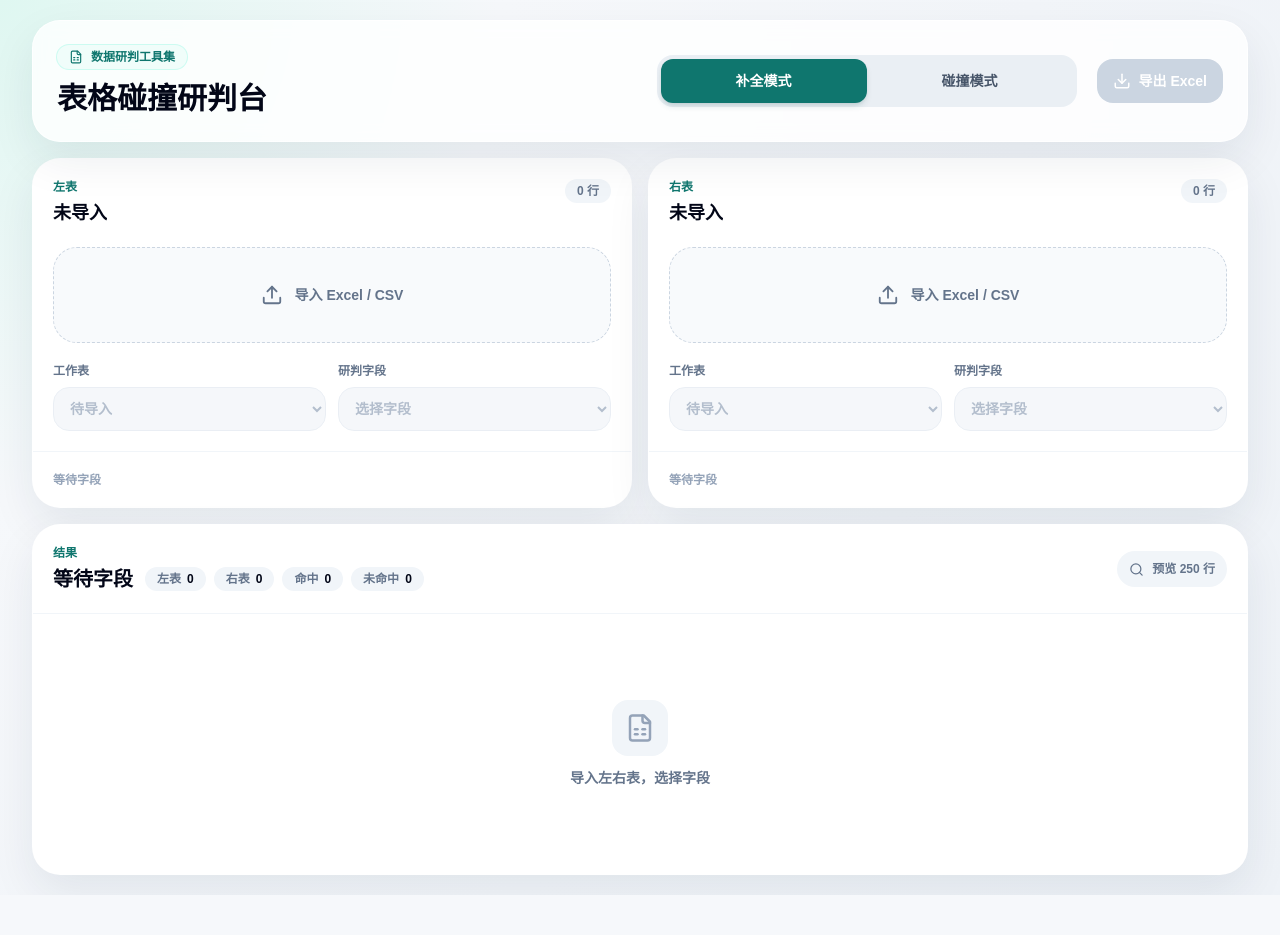
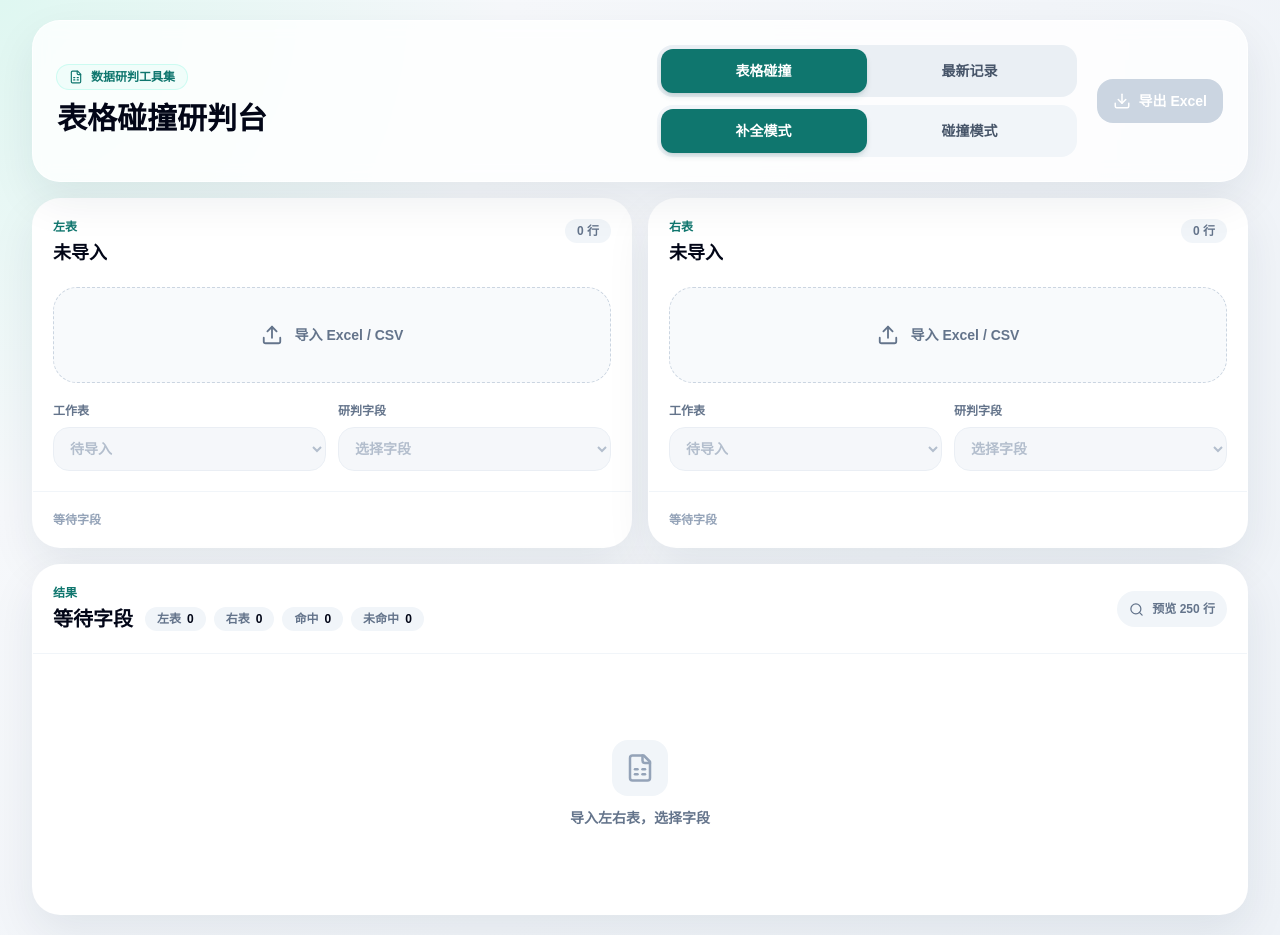
Before and after one commit to chkfail/data-analysis-workbench, a Next.js app: page / in a window 1280 px wide. Before the commit the page ends 895 px from the top, so only its background shows below. Built offline with nearby package versions, Linux system fonts and the light colour scheme.

Commit message:
Add latest-record analysis tool

```diff
--- a/app/page.tsx
+++ b/app/page.tsx
@@ -1,20 +1,13 @@
 "use client";
 
+import type { ReactNode } from "react";
 import { useMemo, useState } from "react";
 import * as XLSX from "xlsx";
-import {
-  AlertCircle,
-  CheckCircle2,
-  Download,
-  FileSpreadsheet,
-  Loader2,
-  Search,
-  Upload,
-  X
-} from "lucide-react";
+import { AlertCircle, CheckCircle2, Download, FileSpreadsheet, Loader2, Search, Upload, X } from "lucide-react";
 
+type ToolMode = "collision" | "latest";
 type MatchMode = "complete" | "collision";
-type TableSide = "left" | "right";
+type TableSlot = "left" | "right" | "latest";
 type DataRow = Record<string, string | number | boolean | null>;
 
 type WorkbookState = {
@@ -23,10 +16,13 @@ type WorkbookState = {
   activeSheet: string;
 };
 
-type JoinedRow = {
+type OutputRow = {
   id: string;
+  data: Record<string, string>;
+};
+
+type JoinedRow = OutputRow & {
   status: "matched" | "left-only";
-  data: Record<string, string>;
 };
 
 const MAX_PREVIEW_ROWS = 250;
@@ -91,33 +87,47 @@ function formatValue(value: unknown) {
   return String(value);
 }
 
-function downloadExcel(filename: string, columns: string[], rows: JoinedRow[]) {
-  const sheet = XLSX.utils.json_to_sheet(
-    rows.map((row) => row.data),
-    {
-      header: columns
+function toTimestamp(value: unknown) {
+  if (value === null || value === undefined || value === "") return null;
+
+  if (typeof value === "number") {
+    if (value > 25569 && value < 60000) return (value - 25569) * 86400 * 1000;
+    return value;
   }
-  );
+
+  const text = String(value).trim();
+  const parsed = Date.parse(text);
+  return Number.isNaN(parsed) ? null : parsed;
+}
+
+function downloadExcel(filename: string, sheetName: string, columns: string[], rows: OutputRow[]) {
+  const sheet = XLSX.utils.json_to_sheet(rows.map((row) => row.data), { header: columns });
   const workbook = XLSX.utils.book_new();
-  XLSX.utils.book_append_sheet(workbook, sheet, "碰撞结果");
+  XLSX.utils.book_append_sheet(workbook, sheet, sheetName);
   XLSX.writeFile(workbook, filename);
 }
 
 export default function Home() {
+  const [toolMode, setToolMode] = useState<ToolMode>("collision");
+  const [matchMode, setMatchMode] = useState<MatchMode>("complete");
   const [leftBook, setLeftBook] = useState<WorkbookState | null>(null);
   const [rightBook, setRightBook] = useState<WorkbookState | null>(null);
+  const [latestBook, setLatestBook] = useState<WorkbookState | null>(null);
   const [leftField, setLeftField] = useState("");
   const [rightField, setRightField] = useState("");
-  const [matchMode, setMatchMode] = useState<MatchMode>("complete");
-  const [loadingSide, setLoadingSide] = useState<TableSide | null>(null);
+  const [latestBaseField, setLatestBaseField] = useState("");
+  const [latestTimeField, setLatestTimeField] = useState("");
+  const [loadingSlot, setLoadingSlot] = useState<TableSlot | null>(null);
   const [error, setError] = useState("");
 
   const leftRows = leftBook?.sheets[leftBook.activeSheet] ?? [];
   const rightRows = rightBook?.sheets[rightBook.activeSheet] ?? [];
+  const latestRows = latestBook?.sheets[latestBook.activeSheet] ?? [];
   const leftColumns = useMemo(() => getColumns(leftRows), [leftRows]);
   const rightColumns = useMemo(() => getColumns(rightRows), [rightRows]);
+  const latestColumns = useMemo(() => getColumns(latestRows), [latestRows]);
 
-  const result = useMemo(() => {
+  const collisionResult = useMemo(() => {
     if (!leftField || !rightField || leftRows.length === 0 || rightRows.length === 0) {
       return { rows: [] as JoinedRow[], columns: [] as string[], matched: 0, leftOnly: 0 };
     }
@@ -172,40 +182,97 @@ export default function Home() {
     return { rows, columns, matched, leftOnly };
   }, [matchMode, leftColumns, leftField, leftRows, rightColumns, rightField, rightRows]);
 
-  const previewRows = result.rows.slice(0, MAX_PREVIEW_ROWS);
+  const latestResult = useMemo(() => {
+    if (!latestBaseField || !latestTimeField || latestRows.length === 0) {
+      return { rows: [] as OutputRow[], columns: [] as string[], groups: 0, ignored: 0 };
+    }
+
+    const latestByKey = new Map<string, { index: number; row: DataRow; timestamp: number | null }>();
+    let ignored = 0;
+
+    latestRows.forEach((row, index) => {
+      const key = formatValue(row[latestBaseField]).trim();
+      if (!key) {
+        ignored += 1;
+        return;
+      }
+
+      const timestamp = toTimestamp(row[latestTimeField]);
+      const current = latestByKey.get(key);
+      const currentScore = current?.timestamp ?? Number.NEGATIVE_INFINITY;
+      const nextScore = timestamp ?? Number.NEGATIVE_INFINITY;
+
+      if (!current || nextScore > currentScore || (nextScore === currentScore && index > current.index)) {
+        latestByKey.set(key, { index, row, timestamp });
+      }
+    });
+
+    const columns = ["基准字段值", "时间字段值", ...latestColumns];
+    const rows = Array.from(latestByKey.entries())
+      .sort(([, a], [, b]) => (b.timestamp ?? Number.NEGATIVE_INFINITY) - (a.timestamp ?? Number.NEGATIVE_INFINITY))
+      .map<OutputRow>(([key, item]) => ({
+        id: `${key}-${item.index}`,
+        data: {
+          基准字段值: key,
+          时间字段值: formatValue(item.row[latestTimeField]),
+          ...Object.fromEntries(latestColumns.map((column) => [column, formatValue(item.row[column])]))
+        }
+      }));
+
+    return { rows, columns, groups: rows.length, ignored };
+  }, [latestBaseField, latestColumns, latestRows, latestTimeField]);
+
   const canJoin = Boolean(leftBook && rightBook && leftField && rightField);
+  const canPickLatest = Boolean(latestBook && latestBaseField && latestTimeField);
+  const collisionPreviewRows = collisionResult.rows.slice(0, MAX_PREVIEW_ROWS);
+  const latestPreviewRows = latestResult.rows.slice(0, MAX_PREVIEW_ROWS);
+  const activeRows = toolMode === "collision" ? collisionResult.rows : latestResult.rows;
+  const activeColumns = toolMode === "collision" ? collisionResult.columns : latestResult.columns;
+  const exportName = toolMode === "collision" ? "表格碰撞结果.xlsx" : "最新记录结果.xlsx";
+  const exportSheetName = toolMode === "collision" ? "碰撞结果" : "最新记录";
 
-  async function handleFile(side: TableSide, file?: File) {
+  async function handleFile(slot: TableSlot, file?: File) {
     if (!file) return;
 
     setError("");
-    setLoadingSide(side);
+    setLoadingSlot(slot);
 
     try {
       const workbook = await parseWorkbook(file);
-      if (side === "left") {
+
+      if (slot === "left") {
         setLeftBook(workbook);
         setLeftField("");
-      } else {
+      } else if (slot === "right") {
         setRightBook(workbook);
         setRightField("");
+      } else {
+        setLatestBook(workbook);
+        setLatestBaseField("");
+        setLatestTimeField("");
       }
     } catch {
       setError("文件解析失败，请上传 .xlsx / .xls / .csv 文件。");
     } finally {
-      setLoadingSide(null);
+      setLoadingSlot(null);
     }
   }
 
-  function updateSheet(side: TableSide, sheet: string) {
-    if (side === "left" && leftBook) {
+  function updateSheet(slot: TableSlot, sheet: string) {
+    if (slot === "left" && leftBook) {
       setLeftBook({ ...leftBook, activeSheet: sheet });
       setLeftField("");
     }
 
-    if (side === "right" && rightBook) {
+    if (slot === "right" && rightBook) {
       setRightBook({ ...rightBook, activeSheet: sheet });
       setRightField("");
+    }
+
+    if (slot === "latest" && latestBook) {
+      setLatestBook({ ...latestBook, activeSheet: sheet });
+      setLatestBaseField("");
+      setLatestTimeField("");
     }
   }
 
@@ -219,20 +286,30 @@ export default function Home() {
                 <FileSpreadsheet size={14} />
                 数据研判工具集
               </div>
-              <h1 className="text-2xl font-black tracking-normal text-slate-950 sm:text-3xl">表格碰撞研判台</h1>
+              <h1 className="text-2xl font-black tracking-normal text-slate-950 sm:text-3xl">
+                {toolMode === "collision" ? "表格碰撞研判台" : "最新记录研判台"}
+              </h1>
             </div>
 
+            <div className="grid gap-2">
               <div className="grid grid-cols-2 rounded-2xl bg-slate-200/70 p-1">
+                <ModeButton active={toolMode === "collision"} onClick={() => setToolMode("collision")} title="表格碰撞" />
+                <ModeButton active={toolMode === "latest"} onClick={() => setToolMode("latest")} title="最新记录" />
+              </div>
+              {toolMode === "collision" ? (
+                <div className="grid grid-cols-2 rounded-2xl bg-slate-100 p-1">
                   <ModeButton active={matchMode === "complete"} onClick={() => setMatchMode("complete")} title="补全模式" />
                   <ModeButton active={matchMode === "collision"} onClick={() => setMatchMode("collision")} title="碰撞模式" />
+                </div>
+              ) : null}
             </div>
 
             <button
               className="inline-flex h-11 items-center justify-center gap-2 rounded-2xl bg-slate-950 px-4 text-sm font-bold text-white shadow-lg shadow-slate-950/15 transition hover:bg-slate-800 disabled:cursor-not-allowed disabled:bg-slate-300 disabled:shadow-none"
               type="button"
-              disabled={result.rows.length === 0}
-              onClick={() => downloadExcel("表格碰撞结果.xlsx", result.columns, result.rows)}
-              title="导出碰撞结果"
+              disabled={activeRows.length === 0}
+              onClick={() => downloadExcel(exportName, exportSheetName, activeColumns, activeRows)}
+              title="导出结果"
             >
               <Download size={18} />
               导出 Excel
@@ -250,88 +327,79 @@ export default function Home() {
           </div>
         ) : null}
 
+        {toolMode === "collision" ? (
+          <>
             <section className="grid gap-4 lg:grid-cols-2">
               <DataPanel
-            side="left"
+                slot="left"
                 title="左表"
                 workbook={leftBook}
                 columns={leftColumns}
                 selectedField={leftField}
-            loading={loadingSide === "left"}
+                loading={loadingSlot === "left"}
                 onFile={handleFile}
                 onField={setLeftField}
                 onSheet={updateSheet}
               />
 
               <DataPanel
-            side="right"
+                slot="right"
                 title="右表"
                 workbook={rightBook}
                 columns={rightColumns}
                 selectedField={rightField}
-            loading={loadingSide === "right"}
+                loading={loadingSlot === "right"}
                 onFile={handleFile}
                 onField={setRightField}
                 onSheet={updateSheet}
               />
             </section>
 
-        <section className="overflow-hidden rounded-[28px] border border-white/70 bg-white shadow-panel">
-          <div className="flex flex-col gap-3 border-b border-slate-100 p-5 sm:flex-row sm:items-center sm:justify-between">
-            <div>
-              <p className="text-xs font-black text-field">结果</p>
-              <div className="mt-1 flex flex-wrap items-end gap-3">
-                <h2 className="text-xl font-black text-slate-950">{canJoin ? `${result.rows.length.toLocaleString("zh-CN")} 条` : "等待字段"}</h2>
-                <div className="flex flex-wrap gap-2 pb-0.5">
-                  <InlineMetric label="左表" value={leftRows.length} />
-                  <InlineMetric label="右表" value={rightRows.length} />
-                  <InlineMetric label="命中" value={result.matched} />
-                  <InlineMetric label="未命中" value={matchMode === "complete" ? result.leftOnly : 0} />
-                </div>
-              </div>
-            </div>
-            <div className="inline-flex h-9 items-center gap-2 rounded-full bg-slate-100 px-3 text-xs font-bold text-slate-500">
-              <Search size={15} />
-              预览 {MAX_PREVIEW_ROWS} 行
-            </div>
-          </div>
+            <ResultPanel
+              canShow={canJoin}
+              rows={collisionResult.rows}
+              columns={collisionResult.columns}
+              previewRows={collisionPreviewRows}
+              emptyText={canJoin ? "当前字段没有结果" : "导入左右表，选择字段"}
+              metrics={[
+                ["左表", leftRows.length],
+                ["右表", rightRows.length],
+                ["命中", collisionResult.matched],
+                ["未命中", matchMode === "complete" ? collisionResult.leftOnly : 0]
+              ]}
+              renderCell={(row, column) => (column === "状态" ? <StatusBadge status={(row as JoinedRow).status} /> : row.data[column])}
+            />
+          </>
+        ) : (
+          <>
+            <LatestPanel
+              workbook={latestBook}
+              columns={latestColumns}
+              baseField={latestBaseField}
+              timeField={latestTimeField}
+              loading={loadingSlot === "latest"}
+              onFile={handleFile}
+              onBaseField={setLatestBaseField}
+              onTimeField={setLatestTimeField}
+              onSheet={updateSheet}
+            />
 
-          {canJoin && result.rows.length > 0 ? (
-            <div className="max-h-[560px] overflow-auto">
-              <table className="min-w-[960px] border-collapse text-left text-sm">
-                <thead>
-                  <tr>
-                    {result.columns.map((column) => (
-                      <th key={column} className="sticky top-0 z-10 border-b border-slate-200 bg-slate-100 px-4 py-3 text-xs font-black text-slate-600">
-                        {column}
-                      </th>
-                    ))}
-                  </tr>
-                </thead>
-                <tbody className="divide-y divide-slate-100">
-                  {previewRows.map((row) => (
-                    <tr key={row.id} className={row.status === "left-only" ? "bg-amber-50/50" : "hover:bg-teal-50/40"}>
-                      {result.columns.map((column) => (
-                        <td key={column} className="max-w-[260px] truncate px-4 py-3 text-slate-700">
-                          {column === "状态" ? <StatusBadge status={row.status} /> : row.data[column]}
-                        </td>
-                      ))}
-                    </tr>
-                  ))}
-                </tbody>
-              </table>
-            </div>
-          ) : (
-            <div className="grid min-h-[260px] place-items-center p-8">
-              <div className="grid justify-items-center gap-3 text-center">
-                <div className="grid h-14 w-14 place-items-center rounded-2xl bg-slate-100 text-slate-400">
-                  <FileSpreadsheet size={30} />
-                </div>
-                <p className="text-sm font-bold text-slate-500">{canJoin ? "当前字段没有结果" : "导入左右表，选择字段"}</p>
-              </div>
-            </div>
+            <ResultPanel
+              canShow={canPickLatest}
+              rows={latestResult.rows}
+              columns={latestResult.columns}
+              previewRows={latestPreviewRows}
+              emptyText={canPickLatest ? "当前字段没有结果" : "导入表格，选择基准字段和时间字段"}
+              metrics={[
+                ["原始行数", latestRows.length],
+                ["基准数量", latestResult.groups],
+                ["最新记录", latestResult.rows.length],
+                ["空基准忽略", latestResult.ignored]
+              ]}
+              renderCell={(row, column) => row.data[column]}
+            />
+          </>
         )}
-        </section>
       </div>
     </main>
   );
@@ -353,7 +421,7 @@ function ModeButton({ active, onClick, title }: { active: boolean; onClick: () =
 }
 
 function DataPanel({
-  side,
+  slot,
   title,
   workbook,
   columns,
@@ -363,15 +431,92 @@ function DataPanel({
   onField,
   onSheet
 }: {
-  side: TableSide;
+  slot: TableSlot;
   title: string;
   workbook: WorkbookState | null;
   columns: string[];
   selectedField: string;
   loading: boolean;
-  onFile: (side: TableSide, file?: File) => void;
+  onFile: (slot: TableSlot, file?: File) => void;
   onField: (field: string) => void;
-  onSheet: (side: TableSide, sheet: string) => void;
+  onSheet: (slot: TableSlot, sheet: string) => void;
+}) {
+  return (
+    <TableCard
+      slot={slot}
+      title={title}
+      workbook={workbook}
+      columns={columns}
+      loading={loading}
+      controlGridClass="sm:grid-cols-2"
+      onFile={onFile}
+      onSheet={onSheet}
+      controls={<FieldSelect label="研判字段" disabled={columns.length === 0} value={selectedField} onChange={onField} placeholder="选择字段" options={columns} />}
+    />
+  );
+}
+
+function LatestPanel({
+  workbook,
+  columns,
+  baseField,
+  timeField,
+  loading,
+  onFile,
+  onBaseField,
+  onTimeField,
+  onSheet
+}: {
+  workbook: WorkbookState | null;
+  columns: string[];
+  baseField: string;
+  timeField: string;
+  loading: boolean;
+  onFile: (slot: TableSlot, file?: File) => void;
+  onBaseField: (field: string) => void;
+  onTimeField: (field: string) => void;
+  onSheet: (slot: TableSlot, sheet: string) => void;
+}) {
+  return (
+    <TableCard
+      slot="latest"
+      title="数据表"
+      workbook={workbook}
+      columns={columns}
+      loading={loading}
+      controlGridClass="sm:grid-cols-3"
+      onFile={onFile}
+      onSheet={onSheet}
+      controls={
+        <>
+          <FieldSelect label="基准字段" disabled={columns.length === 0} value={baseField} onChange={onBaseField} placeholder="Partition By" options={columns} />
+          <FieldSelect label="时间字段" disabled={columns.length === 0} value={timeField} onChange={onTimeField} placeholder="Order By 时间" options={columns} />
+        </>
+      }
+    />
+  );
+}
+
+function TableCard({
+  slot,
+  title,
+  workbook,
+  columns,
+  loading,
+  controlGridClass,
+  controls,
+  onFile,
+  onSheet
+}: {
+  slot: TableSlot;
+  title: string;
+  workbook: WorkbookState | null;
+  columns: string[];
+  loading: boolean;
+  controlGridClass: string;
+  controls: ReactNode;
+  onFile: (slot: TableSlot, file?: File) => void;
+  onSheet: (slot: TableSlot, sheet: string) => void;
 }) {
   const rowCount = workbook ? workbook.sheets[workbook.activeSheet]?.length ?? 0 : 0;
   const columnPreview = columns.slice(0, 5);
@@ -389,7 +534,7 @@ function DataPanel({
             <label className="inline-flex h-8 cursor-pointer items-center gap-1.5 rounded-full bg-field px-3 text-xs font-black text-white transition hover:bg-teal-700">
               <Upload size={13} />
               更换
-              <input className="sr-only" accept=".xlsx,.xls,.csv" type="file" onChange={(event) => onFile(side, event.target.files?.[0])} />
+              <input className="sr-only" accept=".xlsx,.xls,.csv" type="file" onChange={(event) => onFile(slot, event.target.files?.[0])} />
             </label>
           ) : null}
         </div>
@@ -400,21 +545,21 @@ function DataPanel({
           <label className="group flex min-h-24 cursor-pointer items-center justify-center gap-3 rounded-3xl border border-dashed border-slate-300 bg-slate-50 text-sm font-black text-slate-500 transition hover:border-field hover:bg-teal-50 hover:text-field">
             {loading ? <Loader2 className="animate-spin" size={22} /> : <Upload size={22} />}
             <span>{loading ? "解析中" : "导入 Excel / CSV"}</span>
-            <input className="sr-only" accept=".xlsx,.xls,.csv" type="file" onChange={(event) => onFile(side, event.target.files?.[0])} />
+            <input className="sr-only" accept=".xlsx,.xls,.csv" type="file" onChange={(event) => onFile(slot, event.target.files?.[0])} />
           </label>
         </div>
       ) : null}
 
-      <div className="grid gap-3 p-5 sm:grid-cols-2">
+      <div className={`grid gap-3 p-5 ${controlGridClass}`}>
         <FieldSelect
           label="工作表"
           disabled={!workbook}
           value={workbook?.activeSheet ?? ""}
-          onChange={(value) => onSheet(side, value)}
+          onChange={(value) => onSheet(slot, value)}
           placeholder="待导入"
           options={workbook ? Object.keys(workbook.sheets) : []}
         />
-        <FieldSelect label="研判字段" disabled={columns.length === 0} value={selectedField} onChange={onField} placeholder="选择字段" options={columns} />
+        {controls}
       </div>
 
       <div className="flex min-h-14 flex-wrap items-center gap-2 border-t border-slate-100 px-5 py-4">
@@ -432,6 +577,82 @@ function DataPanel({
         )}
       </div>
     </article>
+  );
+}
+
+function ResultPanel({
+  canShow,
+  rows,
+  columns,
+  previewRows,
+  metrics,
+  emptyText,
+  renderCell
+}: {
+  canShow: boolean;
+  rows: OutputRow[];
+  columns: string[];
+  previewRows: OutputRow[];
+  metrics: Array<[string, number]>;
+  emptyText: string;
+  renderCell: (row: OutputRow, column: string) => ReactNode;
+}) {
+  return (
+    <section className="overflow-hidden rounded-[28px] border border-white/70 bg-white shadow-panel">
+      <div className="flex flex-col gap-3 border-b border-slate-100 p-5 sm:flex-row sm:items-center sm:justify-between">
+        <div>
+          <p className="text-xs font-black text-field">结果</p>
+          <div className="mt-1 flex flex-wrap items-end gap-3">
+            <h2 className="text-xl font-black text-slate-950">{canShow ? `${rows.length.toLocaleString("zh-CN")} 条` : "等待字段"}</h2>
+            <div className="flex flex-wrap gap-2 pb-0.5">
+              {metrics.map(([label, value]) => (
+                <InlineMetric key={label} label={label} value={value} />
+              ))}
+            </div>
+          </div>
+        </div>
+        <div className="inline-flex h-9 items-center gap-2 rounded-full bg-slate-100 px-3 text-xs font-bold text-slate-500">
+          <Search size={15} />
+          预览 {MAX_PREVIEW_ROWS} 行
+        </div>
+      </div>
+
+      {canShow && rows.length > 0 ? (
+        <div className="max-h-[560px] overflow-auto">
+          <table className="min-w-[960px] border-collapse text-left text-sm">
+            <thead>
+              <tr>
+                {columns.map((column) => (
+                  <th key={column} className="sticky top-0 z-10 border-b border-slate-200 bg-slate-100 px-4 py-3 text-xs font-black text-slate-600">
+                    {column}
+                  </th>
+                ))}
+              </tr>
+            </thead>
+            <tbody className="divide-y divide-slate-100">
+              {previewRows.map((row) => (
+                <tr key={row.id} className="hover:bg-teal-50/40">
+                  {columns.map((column) => (
+                    <td key={column} className="max-w-[260px] truncate px-4 py-3 text-slate-700">
+                      {renderCell(row, column)}
+                    </td>
+                  ))}
+                </tr>
+              ))}
+            </tbody>
+          </table>
+        </div>
+      ) : (
+        <div className="grid min-h-[260px] place-items-center p-8">
+          <div className="grid justify-items-center gap-3 text-center">
+            <div className="grid h-14 w-14 place-items-center rounded-2xl bg-slate-100 text-slate-400">
+              <FileSpreadsheet size={30} />
+            </div>
+            <p className="text-sm font-bold text-slate-500">{emptyText}</p>
+          </div>
+        </div>
+      )}
+    </section>
   );
 }
 
```
Lines whose indentation alone changed are shown as unchanged.
